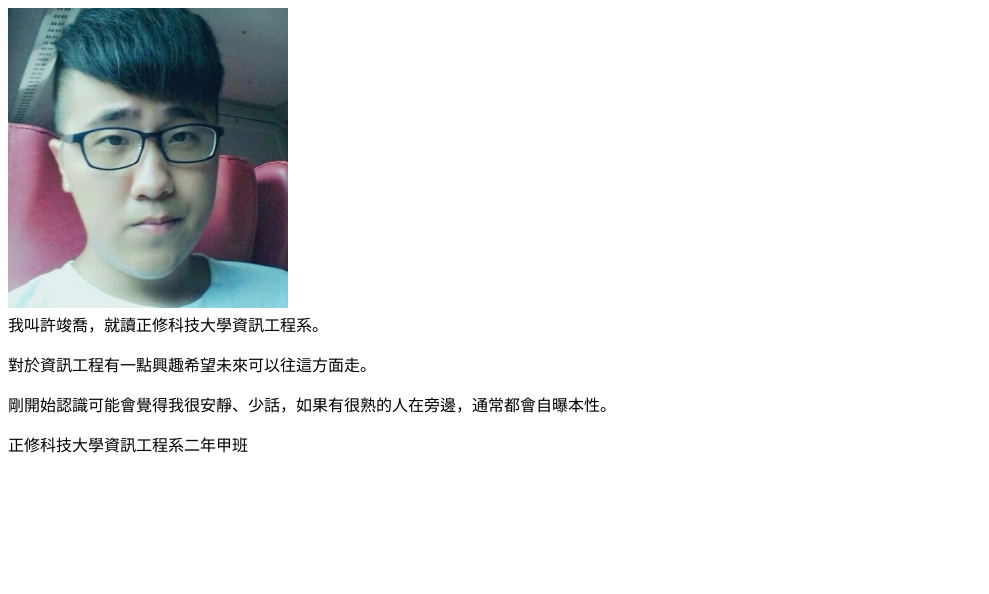
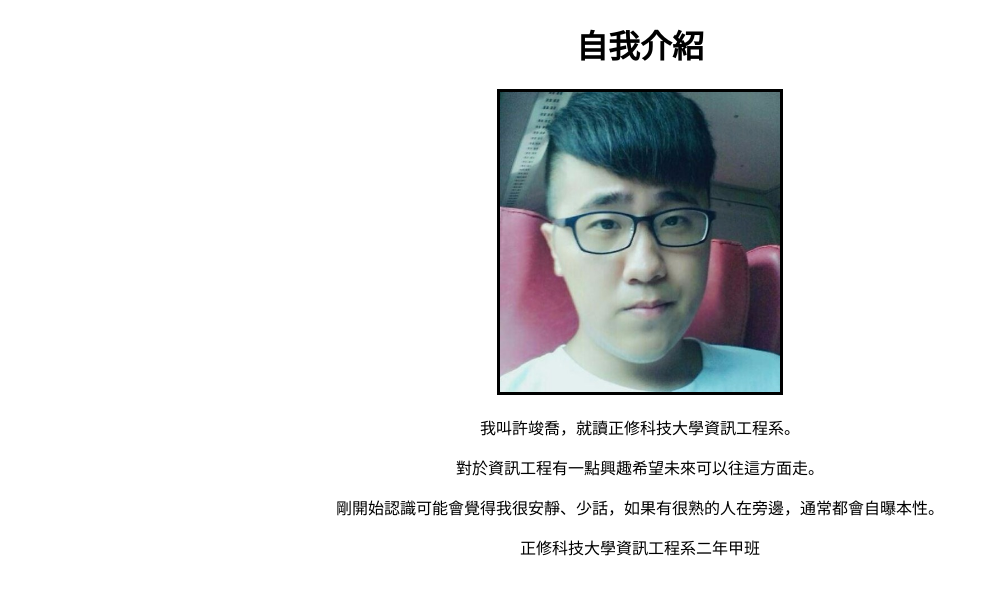
Before and after one commit to chris19970826/chris19970826.github.io, a plain HTML site: page index.html in a window 1280 px wide. Shown: the whole page, without its empty margins (0-989 px from the left). Drawn offline with Linux system fonts and the light colour scheme.

Commit message:
Add files via upload

```diff
--- a/index.html
+++ b/index.html
@@ -5,18 +5,22 @@
     <title>許竣喬的首頁</title>
   </head>
   <body>
-    <header>
-      <img src="40418134.jpeg" alt="許竣喬的照片" width="280" height="300" />
+    <header align="center">
+      <h1>
+        <font face="微軟正黑體">自我介紹</font>
+      </h1>
+        <img src="40418134.jpeg" alt="許竣喬的照片" width="280" height="300" border="3" />
     </header>
-<section>
-   <font>我叫許竣喬，就讀正修科技大學資訊工程系。</font>
-   <p>
-   <font>對於資訊工程有一點興趣希望未來可以往這方面走。</font>
-   <p>
-   <font>剛開始認識可能會覺得我很安靜、少話，如果有很熟的人在旁邊，通常都會自曝本性。</font>
-
-</section>
-<footer>正修科技大學資訊工程系二年甲班</footer>
+    <div class="animated bounceInDown" align="center">
+      <font face="微軟正黑體">
+   <p>我叫許竣喬，就讀正修科技大學資訊工程系。</p>
+   <p>對於資訊工程有一點興趣希望未來可以往這方面走。</p>
+   <p>剛開始認識可能會覺得我很安靜、少話，如果有很熟的人在旁邊，通常都會自曝本性。</p>
+      </font>
+   <footer>
+      <font face="微軟正黑體">正修科技大學資訊工程系二年甲班</font>
+    </footer>
+     </div>
 
   </body>
 </html>
```
